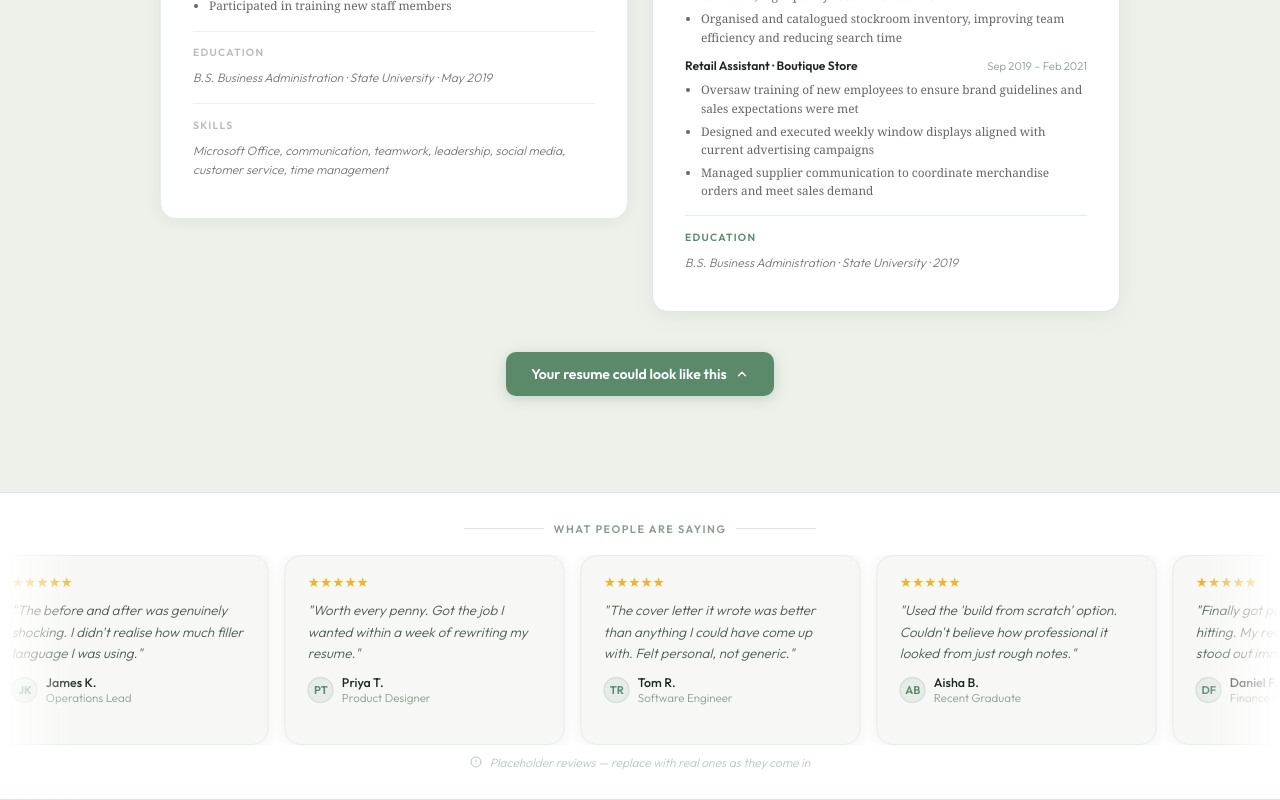
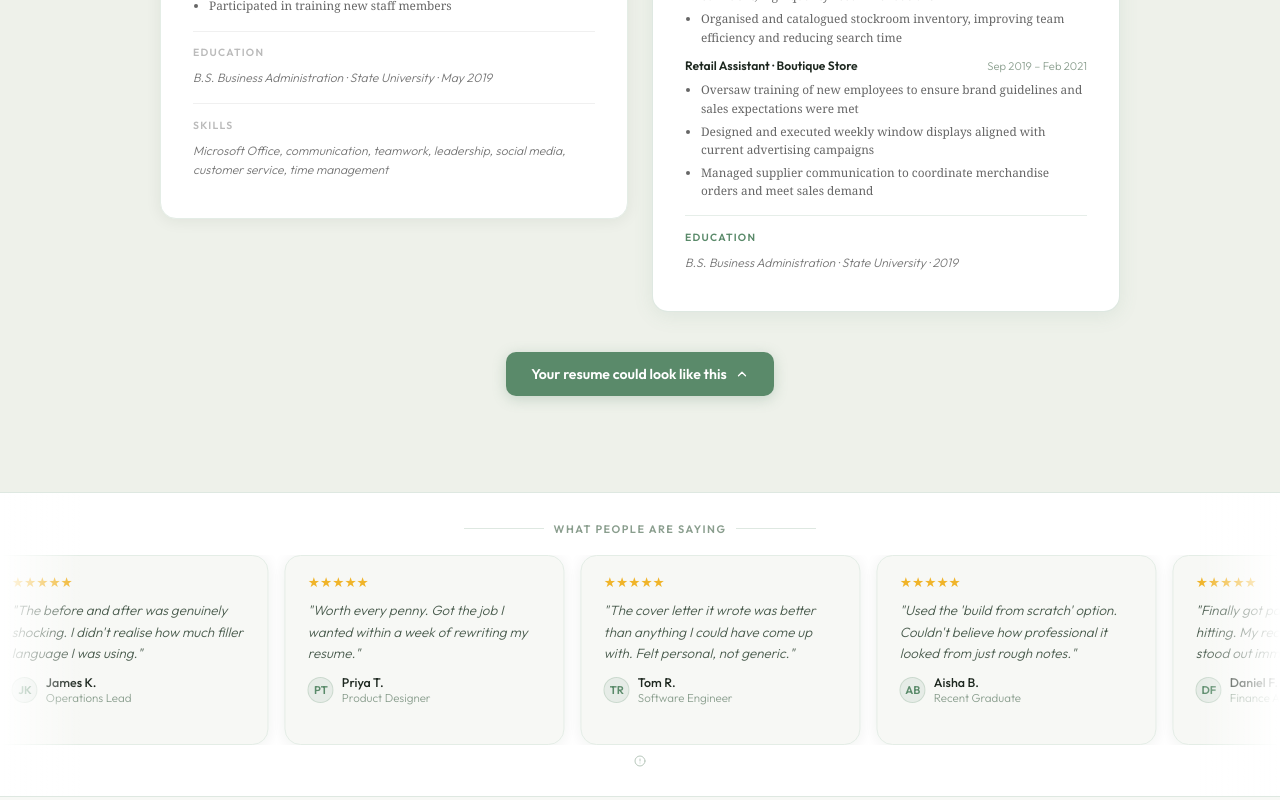
Before and after one commit to resumegetshortlistedco-spec/Shortlisted-Real, a Next.js app: page / in a window 1280 px wide. Shown: the part 1713-2513 px from the top of the page. Built offline with nearby package versions, Linux system fonts and the light colour scheme.

Commit message:
remove placeholder reviews note

```diff
--- a/app/page.js
+++ b/app/page.js
@@ -1752,7 +1752,6 @@ Respond with ONLY the cover letter text, nothing else.`;
           </div>
           <div className="ticker-placeholder">
             <svg width="12" height="12" viewBox="0 0 24 24" fill="none" stroke="currentColor" strokeWidth="2" strokeLinecap="round" strokeLinejoin="round"><circle cx="12" cy="12" r="10"/><line x1="12" y1="8" x2="12" y2="12"/><line x1="12" y1="16" x2="12.01" y2="16"/></svg>
-            Placeholder reviews — replace with real ones as they come in
           </div>
         </div>
       )}
```
Also changed, not shown: 1 other file (tests, documents, lock files or other folders).
